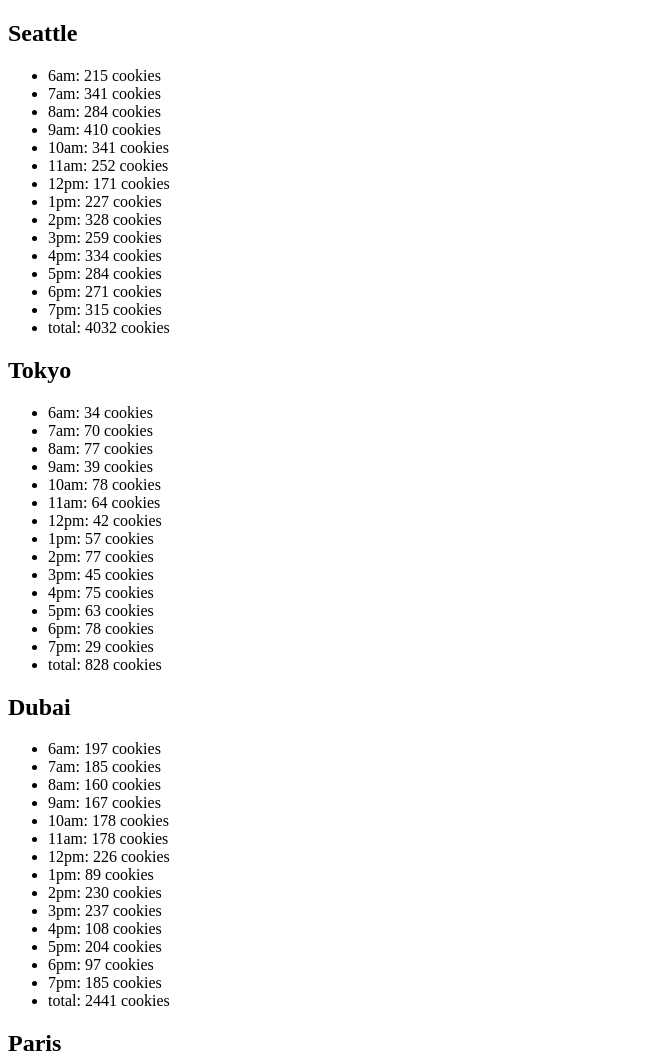
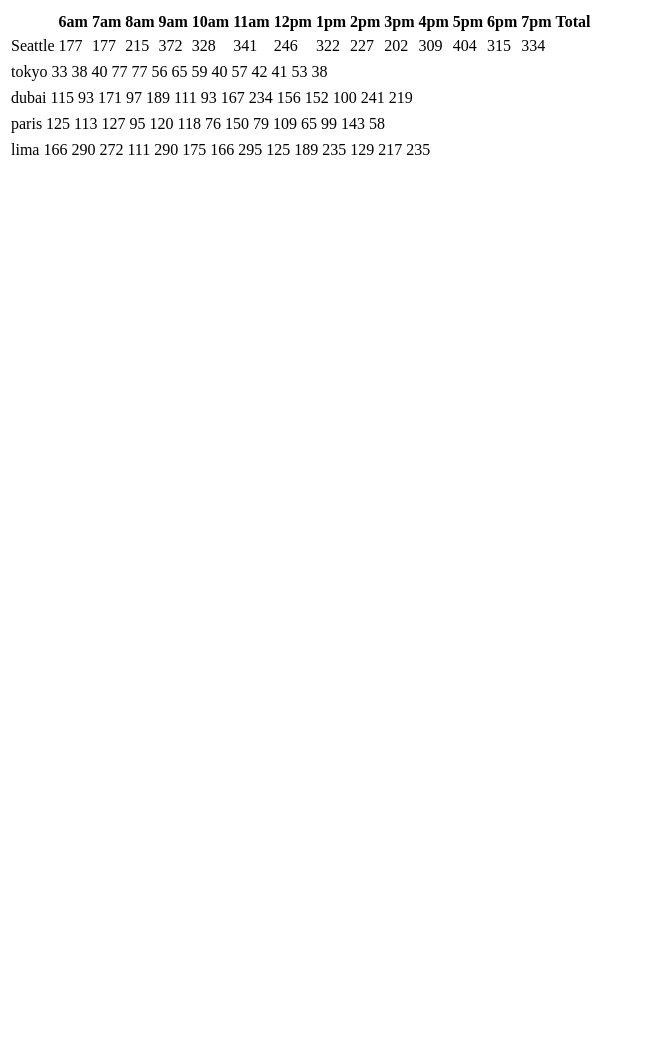
Before and after one commit to Jana998-alt/cookie-stand, a plain HTML site: page sales.html in a window 1280 px wide. Shown: the top 1060 px of the page, without its empty margins (0-645 px from the left). After the commit the page ends 800 px from the top, so only its background shows below. Drawn offline with Linux system fonts and the light colour scheme.

Commit message:
added the data as a table

```diff
--- a/JS/app.js
+++ b/JS/app.js
@@ -2,25 +2,351 @@ function randomValue(min, max) {
     return Math.floor(Math.random() * (max - min + 1) + min);
 }
 
-// Seattle location
-const seattle = {
-    location: 'Seattle',
-    minCustomer:23,
-    maxCustomer:65,
-    avgCookiePerCustomer:6.3,
-    numOfCustomersPerHour: [],
-    cookiesArray: [],
-    totalCookies:0,
-    customersPerHour:function (){
+// // // Seattle location
+// const seattle = {
+//     location: 'Seattle',
+//     minCustomer:23,
+//     maxCustomer:65,
+//     avgCookiePerCustomer:6.3,
+//     numOfCustomersPerHour: [],
+//     cookiesArray: [],
+//     totalCookies:0,
+//     customersPerHour:function (){
+//         let i=0;
+//         let randomCustomers = 0;
+//         for(i; i<14;i++){
+//             randomCustomers=randomValue(23, 65);
+//             this.numOfCustomersPerHour.push(randomCustomers);
+//         }
+
+//     },
+//     cookiesPerHour:function(){
+//         let i = 0;
+//         let clock='';
+//         for(i; i<14;i++){
+//             cookies=(this.numOfCustomersPerHour[i])*(this.avgCookiePerCustomer);
+//             cookies = Math.ceil(cookies);
+//             if(i<6){
+//                 clock = (i+6)+'am'
+//             }
+//             else if (i==6){
+//                 clock= 12 + 'pm'
+//             }
+//             else {
+//                 clock = (i-6) + 'pm'
+//             }
+//             this.totalCookies= this.totalCookies +cookies;
+//             this.cookiesArray.push(clock);
+//             this.cookiesArray.push(cookies);
+//             console.log(this.totalCookies)
+//         }
+//     },
+
+//     render:function(){
+//     let h2 = document.createElement('h2');
+//     h2.textContent = this.location;
+//     let container = document.getElementById('container');
+//     let lists = document.createElement('ul')
+//     container.appendChild(h2);
+//     container.appendChild(lists)
+//     console.log(lists);
+//     let listElement= document.createElement('li');
+//     for(let i=0;i<28;i=i+2){
+//         listElement = document.createElement('li');
+//         listElement.textContent = `${this.cookiesArray[i]}: ${this.cookiesArray[i+1]} cookies`;
+//         lists.appendChild(listElement)
+//         console.log(listElement);
+//     }
+//     listElement = document.createElement('li');
+//     listElement.textContent = `total: ${this.totalCookies} cookies`;
+//     lists.appendChild(listElement);
+//     }
+// }
+//  seattle.customersPerHour();
+// // //console.log(seattle.numOfCustomersPerHour);
+//  seattle.cookiesPerHour();
+// // //console.log(seattle.cookiesArray);
+//   seattle.render ();
+
+// // Tokyo location
+// const tokyo = {
+//     location: 'Tokyo',
+//     minCustomer:3,
+//     maxCustomer:24,
+//     avgCookiePerCustomer:1.2,
+//     numOfCustomersPerHour: [],
+//     cookiesArray: [],
+//     totalCookies:0,
+//     customersPerHour:function (){
+//         let i=0;
+//         let randomCustomers = 0;
+//         for(i; i<14;i++){
+//             randomCustomers=randomValue(23, 65);
+//             this.numOfCustomersPerHour.push(randomCustomers);
+//         }
+
+//     },
+//     cookiesPerHour:function(){
+//         let i = 0;
+//         let clock='';
+//         for(i; i<14;i++){
+//             cookies=(this.numOfCustomersPerHour[i])*(this.avgCookiePerCustomer);
+//             cookies = Math.ceil(cookies);
+//             if(i<6){
+//                 clock = (i+6)+'am'
+//             }
+//             else if (i==6){
+//                 clock= 12 + 'pm'
+//             }
+//             else {
+//                 clock = (i-6) + 'pm'
+//             }
+//             this.totalCookies= this.totalCookies +cookies;
+//             this.cookiesArray.push(clock);
+//             this.cookiesArray.push(cookies);
+//             console.log(this.totalCookies)
+//         }
+//     },
+
+//     render:function(){
+//     let h2 = document.createElement('h2');
+//     h2.textContent = this.location;
+//     let container = document.getElementById('container');
+//     let lists = document.createElement('ul')
+//     container.appendChild(h2);
+//     container.appendChild(lists)
+//     console.log(lists);
+//     let listElement= document.createElement('li');
+//     for(let i=0;i<28;i=i+2){
+//         listElement = document.createElement('li');
+//         listElement.textContent = `${this.cookiesArray[i]}: ${this.cookiesArray[i+1]} cookies`;
+//         lists.appendChild(listElement)
+//         console.log(listElement);
+//     }
+//     listElement = document.createElement('li');
+//     listElement.textContent = `total: ${this.totalCookies} cookies`;
+//     lists.appendChild(listElement);
+//     }
+// }
+// tokyo.customersPerHour();
+// tokyo.cookiesPerHour();
+// tokyo.render ();
+
+// // //Dubai Location
+// const dubai = {
+//     location: 'Dubai',
+//     minCustomer:11,
+//     maxCustomer:38,
+//     avgCookiePerCustomer:3.7,
+//     numOfCustomersPerHour: [],
+//     cookiesArray: [],
+//     totalCookies:0,
+//     customersPerHour:function (){
+//         let i=0;
+//         let randomCustomers = 0;
+//         for(i; i<14;i++){
+//             randomCustomers=randomValue(23, 65);
+//             this.numOfCustomersPerHour.push(randomCustomers);
+//         }
+
+//     },
+//     cookiesPerHour:function(){
+//         let i = 0;
+//         let clock='';
+//         for(i; i<14;i++){
+//             cookies=(this.numOfCustomersPerHour[i])*(this.avgCookiePerCustomer);
+//             cookies = Math.ceil(cookies);
+//             if(i<6){
+//                 clock = (i+6)+'am'
+//             }
+//             else if (i==6){
+//                 clock= 12 + 'pm'
+//             }
+//             else {
+//                 clock = (i-6) + 'pm'
+//             }
+//             this.totalCookies= this.totalCookies +cookies;
+//             this.cookiesArray.push(clock);
+//             this.cookiesArray.push(cookies);
+//             console.log(this.totalCookies)
+//         }
+//     },
+
+//     render:function(){
+//     let h2 = document.createElement('h2');
+//     h2.textContent = this.location;
+//     let container = document.getElementById('container');
+//     let lists = document.createElement('ul')
+//     container.appendChild(h2);
+//     container.appendChild(lists)
+//     console.log(lists);
+//     let listElement= document.createElement('li');
+//     for(let i=0;i<28;i=i+2){
+//         listElement = document.createElement('li');
+//         listElement.textContent = `${this.cookiesArray[i]}: ${this.cookiesArray[i+1]} cookies`;
+//         lists.appendChild(listElement)
+//         console.log(listElement);
+//     }
+//     listElement = document.createElement('li');
+//     listElement.textContent = `total: ${this.totalCookies} cookies`;
+//     lists.appendChild(listElement);
+//     }
+// }
+// dubai.customersPerHour();
+// dubai.cookiesPerHour();
+// dubai.render ();
+
+// // //Paris location
+// const paris = {
+//     location: 'Paris',
+//     minCustomer:20,
+//     maxCustomer:38,
+//     avgCookiePerCustomer:2.3,
+//     numOfCustomersPerHour: [],
+//     cookiesArray: [],
+//     totalCookies:0,
+//     customersPerHour:function (){
+//         let i=0;
+//         let randomCustomers = 0;
+//         for(i; i<14;i++){
+//             randomCustomers=randomValue(23, 65);
+//             this.numOfCustomersPerHour.push(randomCustomers);
+//         }
+
+//     },
+//     cookiesPerHour:function(){
+//         let i = 0;
+//         let clock='';
+//         for(i; i<14;i++){
+//             cookies=(this.numOfCustomersPerHour[i])*(this.avgCookiePerCustomer);
+//             cookies = Math.ceil(cookies);
+//             if(i<6){
+//                 clock = (i+6)+'am'
+//             }
+//             else if (i==6){
+//                 clock= 12 + 'pm'
+//             }
+//             else {
+//                 clock = (i-6) + 'pm'
+//             }
+//             this.totalCookies= this.totalCookies +cookies;
+//             this.cookiesArray.push(clock);
+//             this.cookiesArray.push(cookies);
+//             console.log(this.totalCookies)
+//         }
+//     },
+
+//     render:function(){
+//     let h2 = document.createElement('h2');
+//     h2.textContent = this.location;
+//     let container = document.getElementById('container');
+//     let lists = document.createElement('ul')
+//     container.appendChild(h2);
+//     container.appendChild(lists)
+//     console.log(lists);
+//     let listElement= document.createElement('li');
+//     for(let i=0;i<28;i=i+2){
+//         listElement = document.createElement('li');
+//         listElement.textContent = `${this.cookiesArray[i]}: ${this.cookiesArray[i+1]} cookies`;
+//         lists.appendChild(listElement)
+//         console.log(listElement);
+//     }
+//     listElement = document.createElement('li');
+//     listElement.textContent = `total: ${this.totalCookies} cookies`;
+//     lists.appendChild(listElement);
+//     }
+// }
+// paris.customersPerHour();
+// paris.cookiesPerHour();
+// paris.render ();
+// //lima Location
+// const lima = {
+//     location: 'Lima',
+//     minCustomer:2,
+//     maxCustomer:16,
+//     avgCookiePerCustomer:4.6,
+//     numOfCustomersPerHour: [],
+//     cookiesArray: [],
+//     totalCookies:0,
+//     customersPerHour:function (){
+//         let i=0;
+//         let randomCustomers = 0;
+//         for(i; i<14;i++){
+//             randomCustomers=randomValue(23, 65);
+//             this.numOfCustomersPerHour.push(randomCustomers);
+//         }
+
+//     },
+//     cookiesPerHour:function(){
+//         let i = 0;
+//         let clock='';
+//         for(i; i<14;i++){
+//             cookies=(this.numOfCustomersPerHour[i])*(this.avgCookiePerCustomer);
+//             cookies = Math.ceil(cookies);
+//             if(i<6){
+//                 clock = (i+6)+'am'
+//             }
+//             else if (i==6){
+//                 clock= 12 + 'pm'
+//             }
+//             else {
+//                 clock = (i-6) + 'pm'
+//             }
+//             this.totalCookies= this.totalCookies +cookies;
+//             this.cookiesArray.push(clock);
+//             this.cookiesArray.push(cookies);
+//             console.log(this.totalCookies)
+//         }
+//     },
+
+//     render:function(){
+//     let h2 = document.createElement('h2');
+//     h2.textContent = this.location;
+//     let container = document.getElementById('container');
+//     let lists = document.createElement('ul')
+//     container.appendChild(h2);
+//     container.appendChild(lists)
+//     console.log(lists);
+//     let listElement= document.createElement('li');
+//     for(let i=0;i<28;i=i+2){
+//         listElement = document.createElement('li');
+//         listElement.textContent = `${this.cookiesArray[i]}: ${this.cookiesArray[i+1]} cookies`;
+//         lists.appendChild(listElement)
+//         console.log(listElement);
+//     }
+//     listElement = document.createElement('li');
+//     listElement.textContent = `total: ${this.totalCookies} cookies`;
+//     lists.appendChild(listElement);
+//     }
+// }
+// lima.customersPerHour();
+// lima.cookiesPerHour();
+// lima.render ();
+
+let globalArray=[];
+function CreatingLocation(location, minCustomer, maxCustomer,avgCookiePerCustomer){
+    this.location= location;
+    this.minCustomer=minCustomer;
+    this.maxCustomer=maxCustomer;
+    this.avgCookiePerCustomer=avgCookiePerCustomer;
+    this.numOfCustomersPerHour= [];
+    this.cookiesArray= [];
+    this.clock= [];
+    this.totalCookies=0;
+    globalArray.push(this);
+}
+
+
+
+CreatingLocation.prototype.customersPerHour=function(){
     let i=0;
     let randomCustomers = 0;
     for(i; i<14;i++){
         randomCustomers=randomValue(23, 65);
         this.numOfCustomersPerHour.push(randomCustomers);
     }
-
-    },
-    cookiesPerHour:function(){
+}
+CreatingLocation.prototype.cookiesPerHour = function () {
         let i = 0;
         let clock='';
         for(i; i<14;i++){
@@ -36,289 +362,99 @@ const seattle = {
                 clock = (i-6) + 'pm'
             }
             this.totalCookies= this.totalCookies +cookies;
-            this.cookiesArray.push(clock);
+            this.clock.push(clock);
             this.cookiesArray.push(cookies);
-            console.log(this.totalCookies)
-        }
-    },
-
-    render:function(){
-    let h2 = document.createElement('h2');
-    h2.textContent = this.location;
-    let container = document.getElementById('container');
-    let lists = document.createElement('ul')
-    container.appendChild(h2);
-    container.appendChild(lists)
-    console.log(lists);
-    let listElement= document.createElement('li');
-    for(let i=0;i<28;i=i+2){
-        listElement = document.createElement('li');
-        listElement.textContent = `${this.cookiesArray[i]}: ${this.cookiesArray[i+1]} cookies`;
-        lists.appendChild(listElement)
-        console.log(listElement);
-    }
-    listElement = document.createElement('li');
-    listElement.textContent = `total: ${this.totalCookies} cookies`;
-    lists.appendChild(listElement);
+            //console.log(this.totalCookies)
         }
 }
- seattle.customersPerHour();
-// //console.log(seattle.numOfCustomersPerHour);
- seattle.cookiesPerHour();
-// //console.log(seattle.cookiesArray);
-  seattle.render ();
 
-// Tokyo location
-const tokyo = {
-    location: 'Tokyo',
-    minCustomer:3,
-    maxCustomer:24,
-    avgCookiePerCustomer:1.2,
-    numOfCustomersPerHour: [],
-    cookiesArray: [],
-    totalCookies:0,
-    customersPerHour:function (){
-        let i=0;
-        let randomCustomers = 0;
-        for(i; i<14;i++){
-            randomCustomers=randomValue(23, 65);
-            this.numOfCustomersPerHour.push(randomCustomers);
+// CreatingLocation.prototype.render=function(){
+//     let h2 = document.createElement('h2');
+//     h2.textContent = this.location;
+//     let container = document.getElementById('container');
+//     let lists = document.createElement('ul')
+//     container.appendChild(h2);
+//     container.appendChild(lists)
+//     console.log(lists);
+//     let listElement= document.createElement('li');
+//     for(let i=0;i<28;i=i+2){
+//         listElement = document.createElement('li');
+//         listElement.textContent = `${this.cookiesArray[i]}: ${this.cookiesArray[i+1]} cookies`;
+//         lists.appendChild(listElement)
+//         console.log(listElement);
+//     }
+//     listElement = document.createElement('li');
+//     listElement.textContent = `total: ${this.totalCookies} cookies`;
+//     lists.appendChild(listElement);
+// }
+
+
+CreatingLocation.prototype.render=function(){
+    let container = document.getElementById('container');
+    let table = document.createElement('table');
+    container.appendChild(table);
+    if (counterOfLocations==0){
+        let headerRow = document.createElement('tr');
+        table.appendChild(headerRow);
+        let headerElement = document.createElement('th');
+        headerElement.textContent = ' ';
+        table.appendChild(headerElement);
+        for (let j=0; j<this.clock.length; j++){
+            headerElement = document.createElement('th');
+            headerElement.textContent = this.clock[j];
+            table.appendChild(headerElement);
+        }
+        headerElement = document.createElement('th');
+            headerElement.textContent = 'Total';
+            table.appendChild(headerElement);
+    }
+    let dataRow = document.createElement('tr');
+    table.appendChild(dataRow);
+    let dataEl = document.createElement('td');
+    dataEl.textContent = this.location;
+    table.appendChild(dataEl);
+    for(let i=0; i<this.cookiesArray.length; i++){
+        dataEl = document.createElement('td');
+        dataEl.textContent = this.cookiesArray[i];
+        table.appendChild(dataEl);
     }
 
-    },
-    cookiesPerHour:function(){
-        let i = 0;
-        let clock='';
-        for(i; i<14;i++){
-            cookies=(this.numOfCustomersPerHour[i])*(this.avgCookiePerCustomer);
-            cookies = Math.ceil(cookies);
-            if(i<6){
-                clock = (i+6)+'am'
+    for(let i=0; i<14; i++){
+        totalOfHours[i]=this.cookiesArray[i]+totalOfHours[i];
+        //console.log(totalOfHours);
     }
-            else if (i==6){
-                clock= 12 + 'pm'
-            }
-            else {
-                clock = (i-6) + 'pm'
-            }
-            this.totalCookies= this.totalCookies +cookies;
-            this.cookiesArray.push(clock);
-            this.cookiesArray.push(cookies);
-            console.log(this.totalCookies)
-        }
-    },
 
-    render:function(){
-    let h2 = document.createElement('h2');
-    h2.textContent = this.location;
-    let container = document.getElementById('container');
-    let lists = document.createElement('ul')
-    container.appendChild(h2);
-    container.appendChild(lists)
-    console.log(lists);
-    let listElement= document.createElement('li');
-    for(let i=0;i<28;i=i+2){
-        listElement = document.createElement('li');
-        listElement.textContent = `${this.cookiesArray[i]}: ${this.cookiesArray[i+1]} cookies`;
-        lists.appendChild(listElement)
-        console.log(listElement);
-    }
-    listElement = document.createElement('li');
-    listElement.textContent = `total: ${this.totalCookies} cookies`;
-    lists.appendChild(listElement);
+    if(totalApprove === true){
+        for(let i=0; i<14; i++){
+        dataEl = document.createElement('td');
+        dataEl.textContent = totalOfHours[i];
+        table.appendChild(dataEl);
+        console.log(totalOfHours)
         }
     }
-tokyo.customersPerHour();
-tokyo.cookiesPerHour();
-tokyo.render ();
 
-//Dubai Location
-const dubai = {
-    location: 'Dubai',
-    minCustomer:11,
-    maxCustomer:38,
-    avgCookiePerCustomer:3.7,
-    numOfCustomersPerHour: [],
-    cookiesArray: [],
-    totalCookies:0,
-    customersPerHour:function (){
-        let i=0;
-        let randomCustomers = 0;
-        for(i; i<14;i++){
-            randomCustomers=randomValue(23, 65);
-            this.numOfCustomersPerHour.push(randomCustomers);
 }
 
-    },
-    cookiesPerHour:function(){
-        let i = 0;
-        let clock='';
-        for(i; i<14;i++){
-            cookies=(this.numOfCustomersPerHour[i])*(this.avgCookiePerCustomer);
-            cookies = Math.ceil(cookies);
-            if(i<6){
-                clock = (i+6)+'am'
-            }
-            else if (i==6){
-                clock= 12 + 'pm'
-            }
-            else {
-                clock = (i-6) + 'pm'
-            }
-            this.totalCookies= this.totalCookies +cookies;
-            this.cookiesArray.push(clock);
-            this.cookiesArray.push(cookies);
-            console.log(this.totalCookies)
-        }
-    },
-
-    render:function(){
-    let h2 = document.createElement('h2');
-    h2.textContent = this.location;
-    let container = document.getElementById('container');
-    let lists = document.createElement('ul')
-    container.appendChild(h2);
-    container.appendChild(lists)
-    console.log(lists);
-    let listElement= document.createElement('li');
-    for(let i=0;i<28;i=i+2){
-        listElement = document.createElement('li');
-        listElement.textContent = `${this.cookiesArray[i]}: ${this.cookiesArray[i+1]} cookies`;
-        lists.appendChild(listElement)
-        console.log(listElement);
-    }
-    listElement = document.createElement('li');
-    listElement.textContent = `total: ${this.totalCookies} cookies`;
-    lists.appendChild(listElement);
-    }
-}
-dubai.customersPerHour();
-dubai.cookiesPerHour();
-dubai.render ();
-
-//Paris location
-const paris = {
-    location: 'Paris',
-    minCustomer:20,
-    maxCustomer:38,
-    avgCookiePerCustomer:2.3,
-    numOfCustomersPerHour: [],
-    cookiesArray: [],
-    totalCookies:0,
-    customersPerHour:function (){
-        let i=0;
-        let randomCustomers = 0;
-        for(i; i<14;i++){
-            randomCustomers=randomValue(23, 65);
-            this.numOfCustomersPerHour.push(randomCustomers);
+let seattle = new CreatingLocation('Seattle', 23 ,65 , 6.3 );
+let tokyo = new CreatingLocation ('tokyo', 3 ,24 ,1.2);
+let dubai = new CreatingLocation ('dubai', 11 , 38, 3.7);
+let paris = new CreatingLocation ('paris', 20 , 38 , 2.3);
+let lima = new CreatingLocation ('lima', 2 , 16 , 4.6);
+let counterOfLocations = 0;
+let totalOfHours = [0,0,0,0,0,0,0,0,0,0,0,0,0,0];
+let totalApprove = false;
+for (let i=0; i<globalArray.length; i++){
+    globalArray[i].customersPerHour();
+    globalArray[i].cookiesPerHour();
+    globalArray[i].render ();
+    counterOfLocations = counterOfLocations+1
+    if (i+1 ==globalArray.length){
+        totalApprove = true;
+    };
 }
 
-    },
-    cookiesPerHour:function(){
-        let i = 0;
-        let clock='';
-        for(i; i<14;i++){
-            cookies=(this.numOfCustomersPerHour[i])*(this.avgCookiePerCustomer);
-            cookies = Math.ceil(cookies);
-            if(i<6){
-                clock = (i+6)+'am'
-            }
-            else if (i==6){
-                clock= 12 + 'pm'
-            }
-            else {
-                clock = (i-6) + 'pm'
-            }
-            this.totalCookies= this.totalCookies +cookies;
-            this.cookiesArray.push(clock);
-            this.cookiesArray.push(cookies);
-            console.log(this.totalCookies)
-        }
-    },
-
-    render:function(){
-    let h2 = document.createElement('h2');
-    h2.textContent = this.location;
-    let container = document.getElementById('container');
-    let lists = document.createElement('ul')
-    container.appendChild(h2);
-    container.appendChild(lists)
-    console.log(lists);
-    let listElement= document.createElement('li');
-    for(let i=0;i<28;i=i+2){
-        listElement = document.createElement('li');
-        listElement.textContent = `${this.cookiesArray[i]}: ${this.cookiesArray[i+1]} cookies`;
-        lists.appendChild(listElement)
-        console.log(listElement);
-    }
-    listElement = document.createElement('li');
-    listElement.textContent = `total: ${this.totalCookies} cookies`;
-    lists.appendChild(listElement);
-    }
-}
-paris.customersPerHour();
-paris.cookiesPerHour();
-paris.render ();
-//lima Lovation
-const lima = {
-    location: 'Lima',
-    minCustomer:2,
-    maxCustomer:16,
-    avgCookiePerCustomer:4.6,
-    numOfCustomersPerHour: [],
-    cookiesArray: [],
-    totalCookies:0,
-    customersPerHour:function (){
-        let i=0;
-        let randomCustomers = 0;
-        for(i; i<14;i++){
-            randomCustomers=randomValue(23, 65);
-            this.numOfCustomersPerHour.push(randomCustomers);
-        }
-
-    },
-    cookiesPerHour:function(){
-        let i = 0;
-        let clock='';
-        for(i; i<14;i++){
-            cookies=(this.numOfCustomersPerHour[i])*(this.avgCookiePerCustomer);
-            cookies = Math.ceil(cookies);
-            if(i<6){
-                clock = (i+6)+'am'
-            }
-            else if (i==6){
-                clock= 12 + 'pm'
-            }
-            else {
-                clock = (i-6) + 'pm'
-            }
-            this.totalCookies= this.totalCookies +cookies;
-            this.cookiesArray.push(clock);
-            this.cookiesArray.push(cookies);
-            console.log(this.totalCookies)
-        }
-    },
-
-    render:function(){
-    let h2 = document.createElement('h2');
-    h2.textContent = this.location;
-    let container = document.getElementById('container');
-    let lists = document.createElement('ul')
-    container.appendChild(h2);
-    container.appendChild(lists)
-    console.log(lists);
-    let listElement= document.createElement('li');
-    for(let i=0;i<28;i=i+2){
-        listElement = document.createElement('li');
-        listElement.textContent = `${this.cookiesArray[i]}: ${this.cookiesArray[i+1]} cookies`;
-        lists.appendChild(listElement)
-        console.log(listElement);
-    }
-    listElement = document.createElement('li');
-    listElement.textContent = `total: ${this.totalCookies} cookies`;
-    lists.appendChild(listElement);
-    }
-}
-lima.customersPerHour();
-lima.cookiesPerHour();
-lima.render ();
+// seattle.customersPerHour();
+// // //console.log(seattle.numOfCustomersPerHour);
+//  seattle.cookiesPerHour();
+// console.log(seattle.cookiesArray);
+//   seattle.render ();
```
Also changed, not shown: sales.html (+0 -3 lines). Lines whose indentation alone changed are shown as unchanged.
